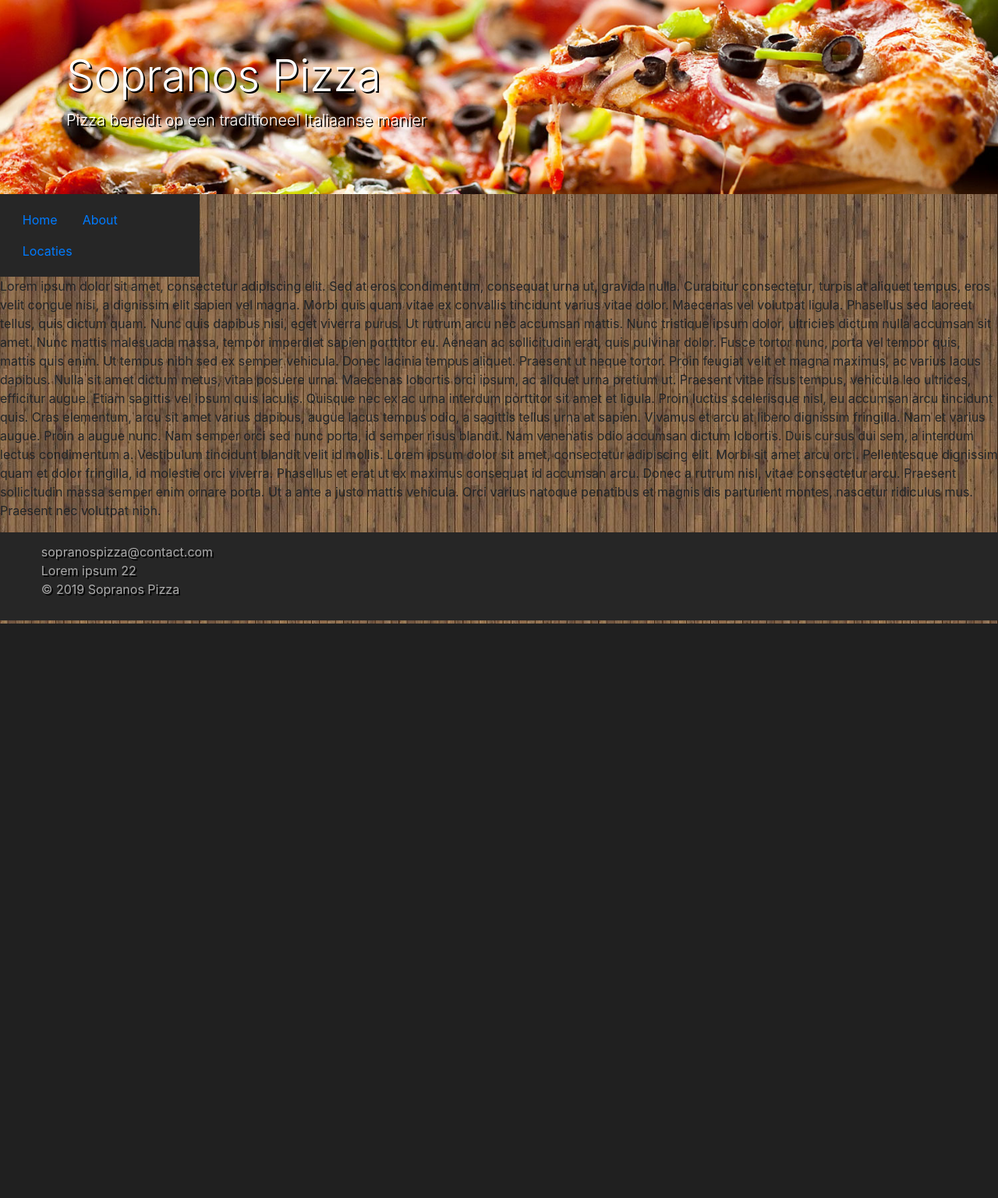
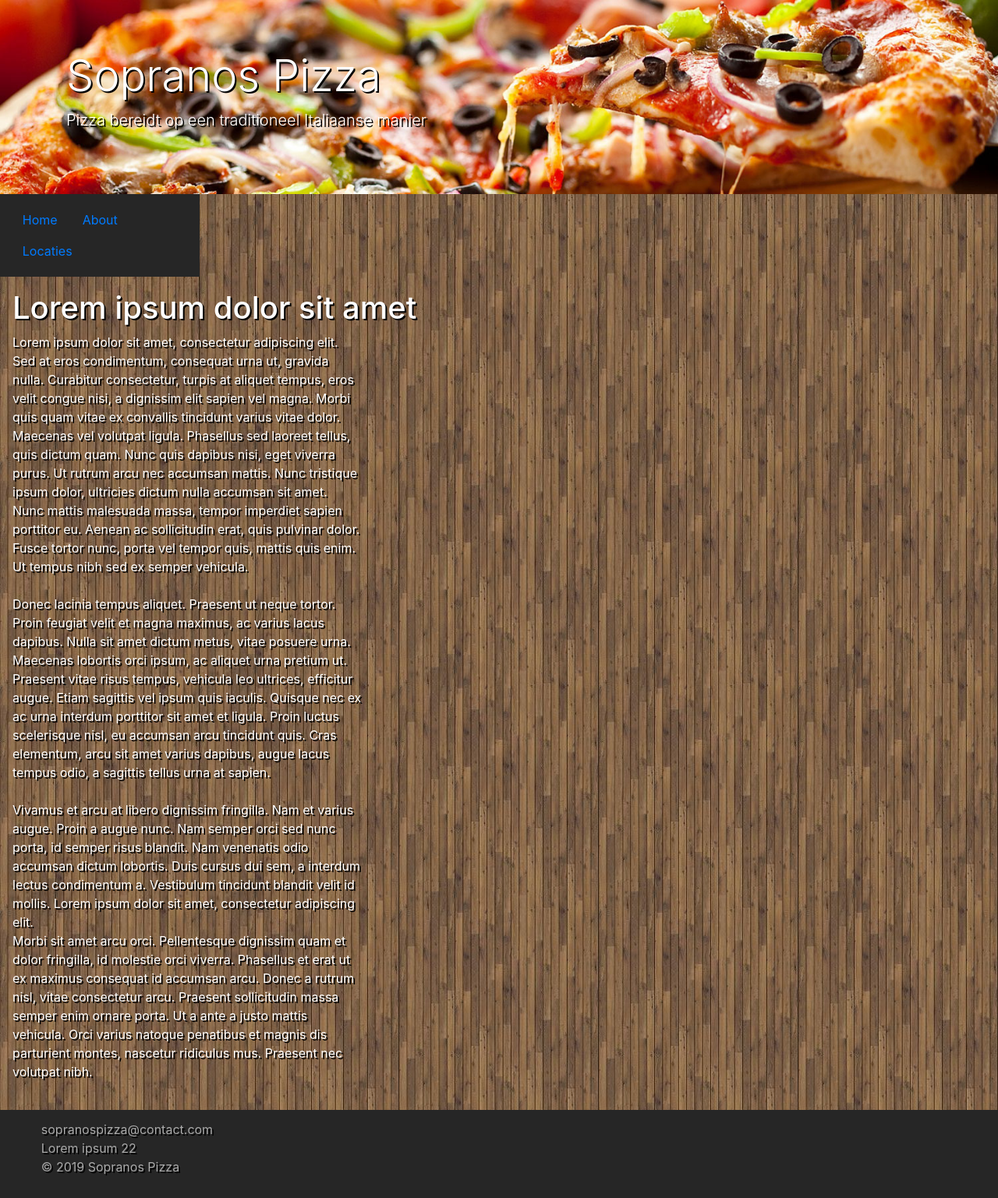
Before and after one commit to bjorn1004/ala3, a PHP site: page /about.php in a window 1280 px wide. Shown: the whole page at 78% size. Before the commit the page ends 800 px from the top, so only its background shows below. Run offline with PHP 8.4, Linux system fonts and the light colour scheme.

Commit message:
change about

```diff
--- a/about.php
+++ b/about.php
@@ -1,12 +1,20 @@
 <?php include 'header.php';?>
+<div id="text-m">
+  <h1>
+    Lorem ipsum dolor sit amet
+  </h1>
+  <div id="text-width">
     <p>
+      <span>
         Lorem ipsum dolor sit amet, consectetur adipiscing elit. Sed at eros condimentum, consequat urna ut, gravida nulla. Curabitur consectetur, turpis at aliquet tempus, eros velit congue nisi, a dignissim elit sapien vel magna. Morbi quis quam vitae ex convallis tincidunt varius vitae dolor. Maecenas vel volutpat ligula. Phasellus sed laoreet tellus, quis dictum quam. Nunc quis dapibus nisi, eget viverra purus. Ut rutrum arcu nec accumsan mattis. Nunc tristique ipsum dolor, ultricies dictum nulla accumsan sit amet. Nunc mattis malesuada massa, tempor imperdiet sapien porttitor eu. Aenean ac sollicitudin erat, quis pulvinar dolor. Fusce tortor nunc, porta vel tempor quis, mattis quis enim. Ut tempus nibh sed ex semper vehicula.
-
+      </span><br><br><span>
         Donec lacinia tempus aliquet. Praesent ut neque tortor. Proin feugiat velit et magna maximus, ac varius lacus dapibus. Nulla sit amet dictum metus, vitae posuere urna. Maecenas lobortis orci ipsum, ac aliquet urna pretium ut. Praesent vitae risus tempus, vehicula leo ultrices, efficitur augue. Etiam sagittis vel ipsum quis iaculis. Quisque nec ex ac urna interdum porttitor sit amet et ligula. Proin luctus scelerisque nisl, eu accumsan arcu tincidunt quis. Cras elementum, arcu sit amet varius dapibus, augue lacus tempus odio, a sagittis tellus urna at sapien.
-
+      </span><br><br><span>
         Vivamus et arcu at libero dignissim fringilla. Nam et varius augue. Proin a augue nunc. Nam semper orci sed nunc porta, id semper risus blandit. Nam venenatis odio accumsan dictum lobortis. Duis cursus dui sem, a interdum lectus condimentum a. Vestibulum tincidunt blandit velit id mollis. Lorem ipsum dolor sit amet, consectetur adipiscing elit.
-
+      </span><br><span>
         Morbi sit amet arcu orci. Pellentesque dignissim quam et dolor fringilla, id molestie orci viverra. Phasellus et erat ut ex maximus consequat id accumsan arcu. Donec a rutrum nisl, vitae consectetur arcu. Praesent sollicitudin massa semper enim ornare porta. Ut a ante a justo mattis vehicula. Orci varius natoque penatibus et magnis dis parturient montes, nascetur ridiculus mus. Praesent nec volutpat nibh.
-
+      </span>
     </p>
+  </div>
+</div>
 <?php include 'footer.php';?>
```
Lines whose indentation alone changed are shown as unchanged.
